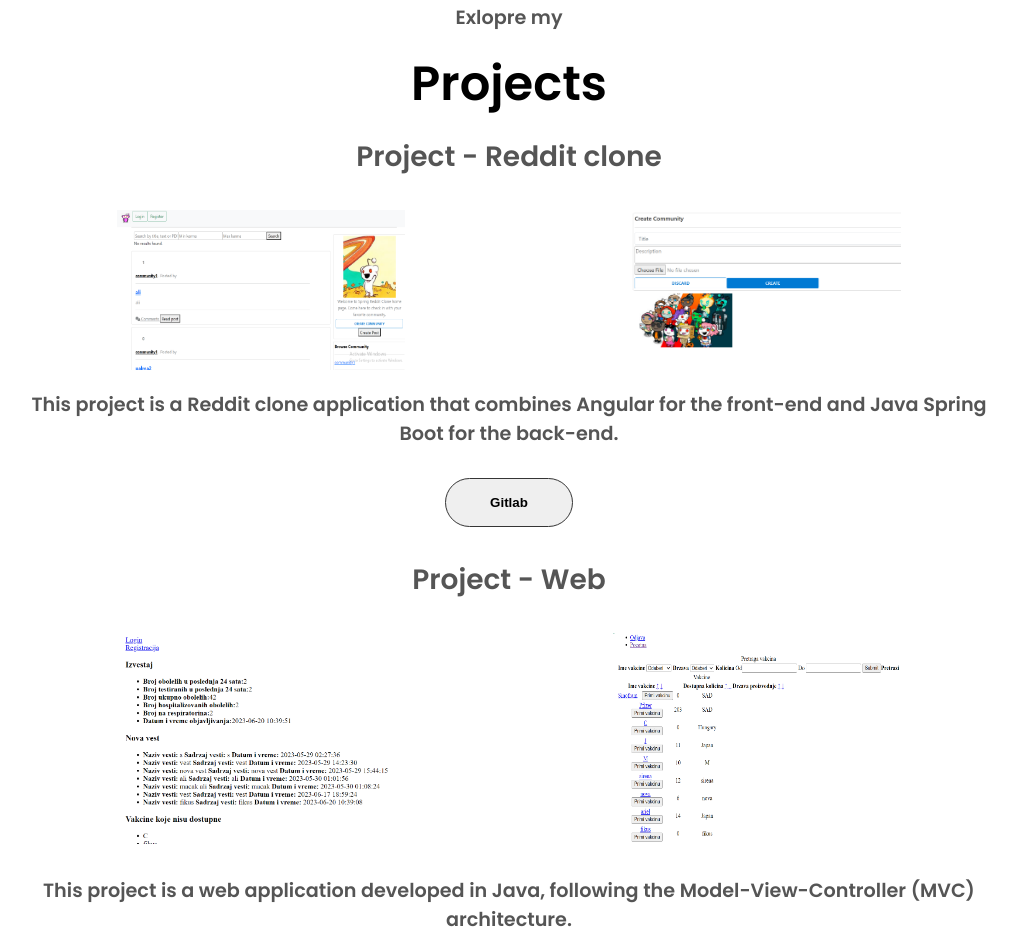
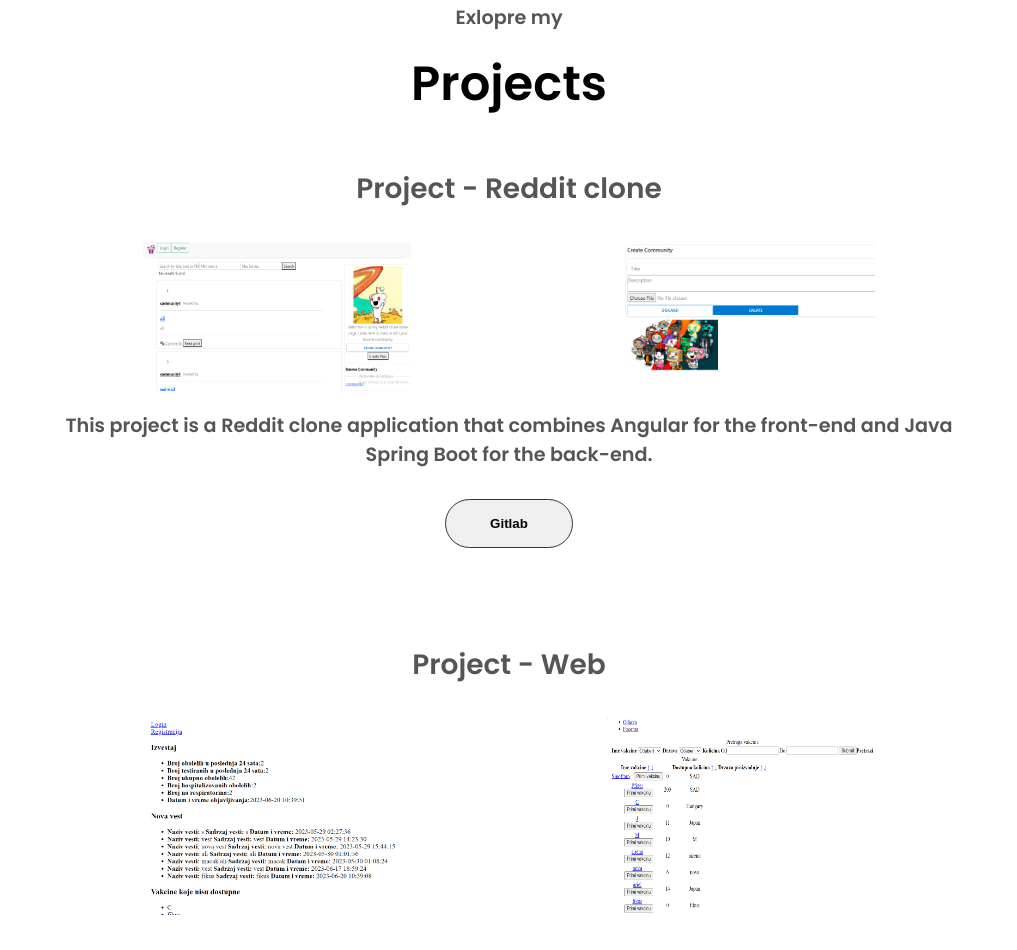
Before and after one commit to kikitiki/portfolio, a plain HTML site: page index.html in a window 1280 px wide. Shown: the part 2813-3763 px from the top of the page, without its empty margins (131-1148 px from the left). Drawn offline with Linux system fonts and the light colour scheme.

Commit message:
:Small change

```diff
--- a/style.css
+++ b/style.css
@@ -376,8 +376,8 @@ p {
   height: auto;
   margin-bottom: 2rem;
 
-  /* padding: 2rem; */
-  /* box-sizing: border-box; */
+  padding: 2rem;
+  box-sizing: border-box;
 }
 
 .article-container {
```
